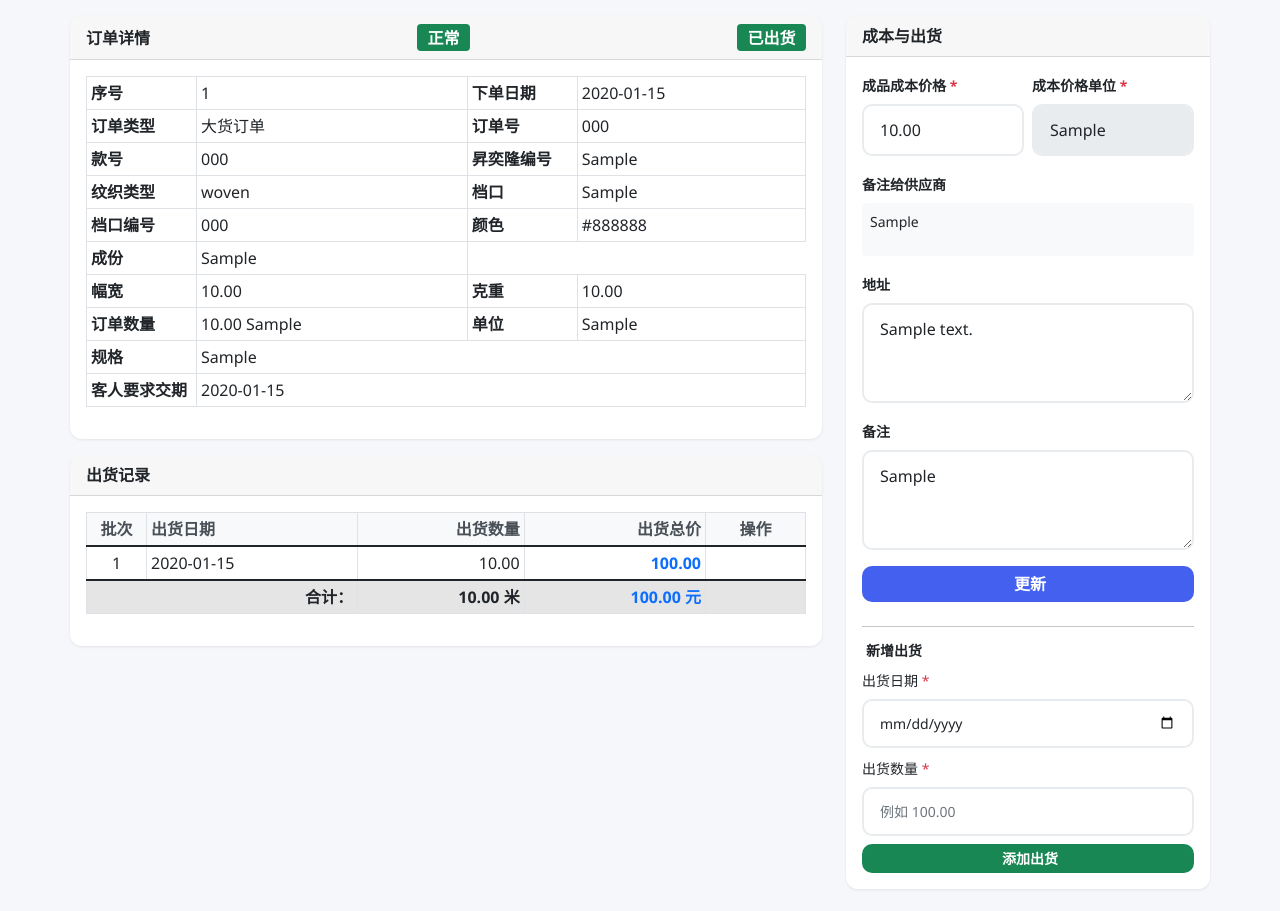
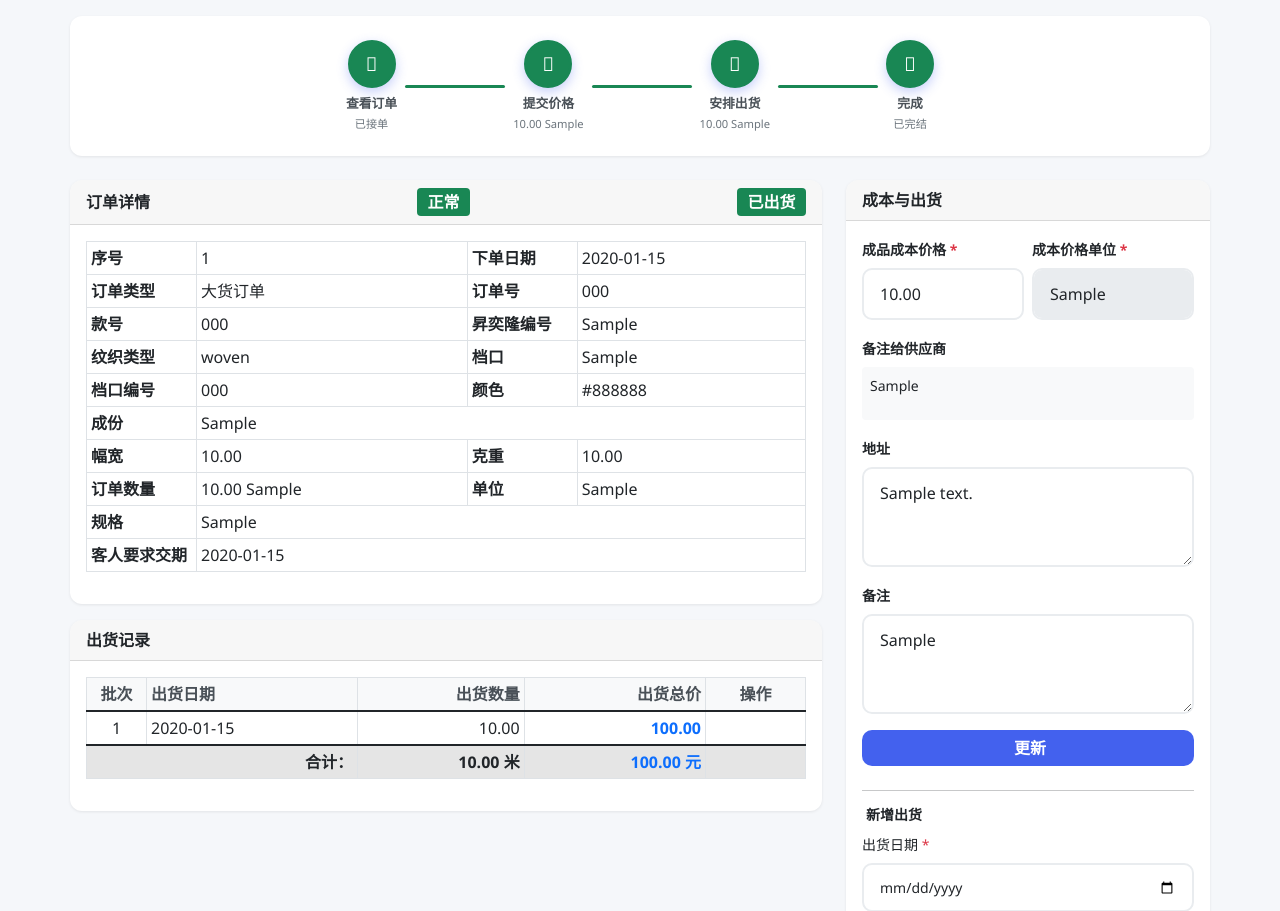
Before and after one commit to Lumin2002/cloth-system, a Django app: page /supplier/orders/1/ in a window 1280 px wide. Shown: the part 134-1045 px from the top of the page. Run offline with Django 5.2, Linux system fonts and the light colour scheme; a user stored in the database is signed in; tables that the repository leaves empty hold one stand-in row (values such as "Sample post"); data that the repository does not hold is empty; some libraries are stand-ins or nearby versions.

Commit message:
供应商订单详情页：添加操作流程进度指示器（查看订单→提交价格→安排出货→完成）

```diff
--- a/order/templates/order/supplier_order_detail.html
+++ b/order/templates/order/supplier_order_detail.html
@@ -2,6 +2,43 @@
 {% block title %}订单 #{{ order.serial_number }} - 供应商面板{% endblock %}
 {% block content %}
 <nav aria-label="breadcrumb" class="mb-3"><ol class="breadcrumb mb-0"><li class="breadcrumb-item"><a href="{% url 'supplier_dashboard' %}">我的订单</a></li><li class="breadcrumb-item active" aria-current="page">订单 #{{ order.serial_number }}</li></ol></nav>
+
+<!-- 供应商操作流程进度 -->
+<div class="card mb-4">
+    <div class="card-body py-3">
+        <div class="supplier-progress">
+            {% with has_price=order.finished_product_cost_price has_ship=order.shipments.exists is_done=order.supplier_shipped %}
+            {% with step1=True step2=has_price step3=has_ship step4=is_done %}
+            <div class="progress-steps">
+                <div class="step {% if step1 %}active{% endif %} {% if step1 %}completed{% endif %}">
+                    <div class="step-circle"><i class="bi bi-eye"></i></div>
+                    <div class="step-label">查看订单</div>
+                    <div class="step-desc">已接单</div>
+                </div>
+                <div class="step-connector {% if step2 %}completed{% endif %}"></div>
+                <div class="step {% if step2 %}active{% endif %} {% if step2 and step3 %}completed{% endif %} {% if not step2 %}disabled{% endif %}">
+                    <div class="step-circle"><i class="bi bi-currency-dollar"></i></div>
+                    <div class="step-label">提交价格</div>
+                    <div class="step-desc">{% if step2 %}{{ order.finished_product_cost_price }} {{ order.cost_price_unit }}{% else %}等待填写{% endif %}</div>
+                </div>
+                <div class="step-connector {% if step3 %}completed{% endif %}"></div>
+                <div class="step {% if step3 %}active{% endif %} {% if step3 and step4 %}completed{% endif %} {% if not step2 %}disabled{% endif %}">
+                    <div class="step-circle"><i class="bi bi-truck"></i></div>
+                    <div class="step-label">安排出货</div>
+                    <div class="step-desc">{% if step3 %}{{ order.total_shipment_from_shipments|floatformat:2 }} {{ order.quantity_unit }}{% else %}等待出货{% endif %}</div>
+                </div>
+                <div class="step-connector {% if step4 %}completed{% endif %}"></div>
+                <div class="step {% if step4 %}active completed{% endif %} {% if not step3 %}disabled{% endif %}">
+                    <div class="step-circle"><i class="bi bi-check-circle"></i></div>
+                    <div class="step-label">完成</div>
+                    <div class="step-desc">{% if step4 %}已完结{% else %}进行中{% endif %}</div>
+                </div>
+            </div>
+            {% endwith %}
+            {% endwith %}
+        </div>
+    </div>
+</div>
 
 <div class="row g-4">
     <div class="col-md-8">
@@ -31,7 +68,7 @@
                             <th>档口</th><td>{{ order.booth|default:"-" }}</td></tr>
                         <tr><th>档口编号</th><td>{{ order.supplier_code|default:"-" }}</td>
                             <th>颜色</th><td>{{ order.color|default:"-" }}</td></tr>
-                        </tr><tr><th>成份</th><td>{{ order.composition|default:"-" }}</td></tr>
+                        <tr><th>成份</th><td colspan="3">{{ order.composition|default:"-" }}</td></tr>
                         <tr><th>幅宽</th><td>{{ order.width|default:"-" }}</td>
                             <th>克重</th><td>{{ order.weight|default:"-" }}</td></tr>
                         <tr><th>订单数量</th><td>{{ order.order_quantity|default:"-" }} {{ order.quantity_unit }}</td>
@@ -90,7 +127,6 @@
                     </table>
                     </div>
                 </div>
-
             </div>
         </div>
     </div>
@@ -99,7 +135,6 @@
         <div class="card mb-3">
             <div class="card-header"><strong>成本与出货</strong></div>
             <div class="card-body">
-
                 <form method="post">
                     {% csrf_token %}
                     <div class="row g-2 mb-3">
@@ -140,7 +175,6 @@
                     <button type="submit" class="btn btn-primary w-100 mb-2">
                         <i class="bi bi-check-lg me-1"></i>{% if order.finished_product_cost_price %}更新{% else %}提交{% endif %}
                     </button>
-
                 </form>
 
                 <hr>
@@ -163,6 +197,64 @@
         </div>
     </div>
 </div>
+
+<style>
+.supplier-progress { padding: 0.5rem 0; }
+.progress-steps {
+    display: flex;
+    align-items: flex-start;
+    justify-content: center;
+    gap: 0;
+}
+.step {
+    display: flex;
+    flex-direction: column;
+    align-items: center;
+    text-align: center;
+    flex: 0 0 auto;
+    position: relative;
+}
+.step-circle {
+    width: 48px;
+    height: 48px;
+    border-radius: 50%;
+    display: flex;
+    align-items: center;
+    justify-content: center;
+    font-size: 1.2rem;
+    background: #e9ecef;
+    color: #adb5bd;
+    border: 3px solid #dee2e6;
+    transition: all .3s;
+    margin-bottom: 0.4rem;
+}
+.step.active .step-circle { background: #4361ee; color: #fff; border-color: #4361ee; box-shadow: 0 4px 12px rgba(67,97,238,0.3); }
+.step.completed .step-circle { background: #198754; color: #fff; border-color: #198754; }
+.step.completed .step-circle i::before { content: "\F26E"; }
+.step.disabled .step-circle { background: #f8f9fa; color: #ced4da; border-color: #e9ecef; }
+.step-label { font-size: 0.8rem; font-weight: 600; color: #495057; }
+.step.disabled .step-label { color: #ced4da; }
+.step-desc { font-size: 0.7rem; color: #6c757d; margin-top: 2px; }
+.step.disabled .step-desc { color: #dee2e6; }
+.step-connector {
+    flex: 1 1 auto;
+    height: 3px;
+    background: #dee2e6;
+    align-self: center;
+    min-width: 40px;
+    max-width: 100px;
+    margin: 0 8px;
+    border-radius: 2px;
+    transition: background .3s;
+}
+.step-connector.completed { background: #198754; }
+@media (max-width: 600px) {
+    .step-circle { width: 36px; height: 36px; font-size: 0.9rem; }
+    .step-label { font-size: 0.7rem; }
+    .step-desc { font-size: 0.65rem; }
+    .step-connector { min-width: 20px; max-width: 50px; margin: 0 4px; }
+}
+</style>
 {% endblock %}
 
 {% block extra_js %}
@@ -175,59 +267,41 @@
 function editShipment(shipmentPk) {
     var row = document.getElementById('ship-row-' + shipmentPk);
     if (!row) return;
-
     var dateCell = row.querySelector('.ship-date');
     var qtyCell = row.querySelector('.ship-qty');
-    var batchNum = row.querySelector('.batch-num').textContent.trim();
-
-    // If already editing, do nothing
     if (row.classList.contains('editing')) return;
     row.classList.add('editing');
-
     var origDate = dateCell.textContent.trim();
     var origQty = qtyCell.textContent.trim();
-
     dateCell.innerHTML = '<input type="date" class="form-control form-control-sm" value="' + origDate + '" id="edit-date-' + shipmentPk + '">';
     qtyCell.innerHTML = '<input type="number" step="0.01" class="form-control form-control-sm text-end" value="' + origQty + '" id="edit-qty-' + shipmentPk + '">';
-
     var actionCell = row.querySelector('td:last-child');
-    actionCell.innerHTML =
-        '<button class="btn btn-sm btn-success py-0 px-1 me-1" onclick="saveShipment(' + shipmentPk + ')" title="保存"><i class="bi bi-check-lg"></i></button>' +
-        '<button class="btn btn-sm btn-outline-secondary py-0 px-1" onclick="cancelEditShipment(' + shipmentPk + ')" title="取消"><i class="bi bi-x-lg"></i></button>';
+    actionCell.innerHTML = '<button class="btn btn-sm btn-success py-0 px-1 me-1" onclick="saveShipment(' + shipmentPk + ')" title="保存"><i class="bi bi-check-lg"></i></button><button class="btn btn-sm btn-outline-secondary py-0 px-1" onclick="cancelEditShipment(' + shipmentPk + ')" title="取消"><i class="bi bi-x-lg"></i></button>';
 }
-
 function saveShipment(shipmentPk) {
     var dateVal = document.getElementById('edit-date-' + shipmentPk).value;
     var qtyVal = document.getElementById('edit-qty-' + shipmentPk).value;
-
     var form = document.createElement('form');
     form.method = 'POST';
     form.action = '/orders/{{ order.pk }}/shipments/' + shipmentPk + '/edit/';
-
     var csrf = document.createElement('input');
     csrf.type = 'hidden';
     csrf.name = 'csrfmiddlewaretoken';
     csrf.value = '{{ csrf_token }}';
     form.appendChild(csrf);
-
     var dateInput = document.createElement('input');
     dateInput.type = 'hidden';
     dateInput.name = 'date';
     dateInput.value = dateVal;
     form.appendChild(dateInput);
-
     var qtyInput = document.createElement('input');
     qtyInput.type = 'hidden';
     qtyInput.name = 'quantity';
     qtyInput.value = qtyVal;
     form.appendChild(qtyInput);
-
     document.body.appendChild(form);
     form.submit();
 }
-
-function cancelEditShipment(shipmentPk) {
-    location.reload();
-}
+function cancelEditShipment(shipmentPk) { location.reload(); }
 </script>
 {% endblock %}
```
Lines whose indentation alone changed are shown as unchanged.
